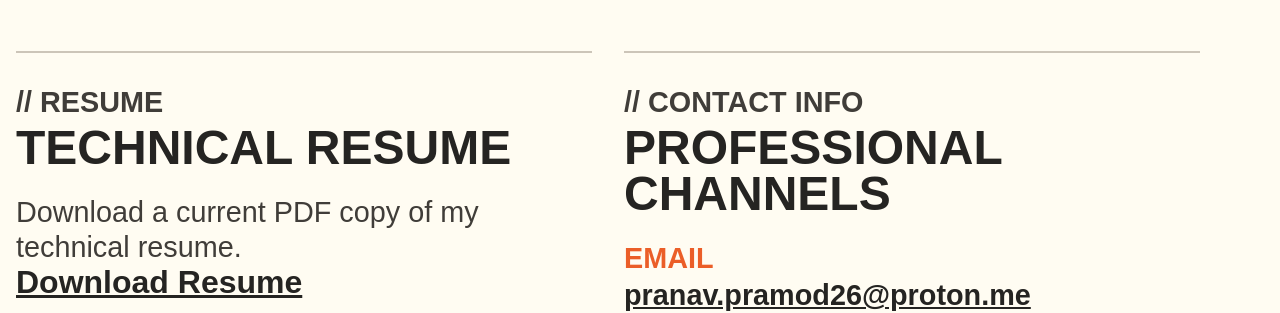
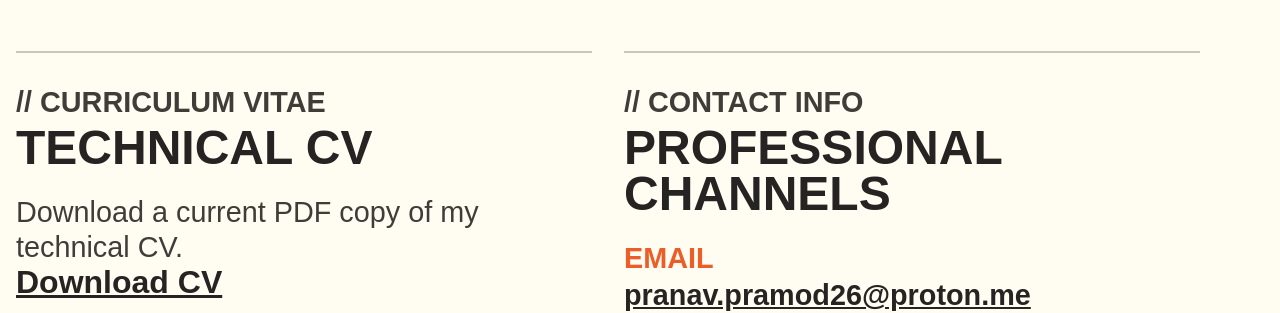
Before and after one commit to Pranav-P26/portfolio_site, a plain HTML site: page contacts.html in a window 1280 px wide. Shown: the part 643-956 px from the top of the page. Drawn offline with Linux system fonts and the light colour scheme; a web font is replaced by a local one.

Commit message:
Update resume section to CV with new link

```diff
--- a/contacts.html
+++ b/contacts.html
@@ -32,10 +32,10 @@
         <!-- Contact Section -->
         <section id="contact" class="contact">
             <div class="contact-card">
-                <p class="project-number">// Resume</p>
-                <h3>Technical Resume</h3>
-                <p>Download a current PDF copy of my technical resume.</p>
-                <a href="./static/files/cv.pdf" download>Download Resume</a>
+                <p class="project-number">// Curriculum Vitae</p>
+                <h3>Technical CV</h3>
+                <p>Download a current PDF copy of my technical CV.</p>
+                <a href="./files/cv.pdf" download>Download CV</a>
             </div>
 
             <div class="contact-card">
```
